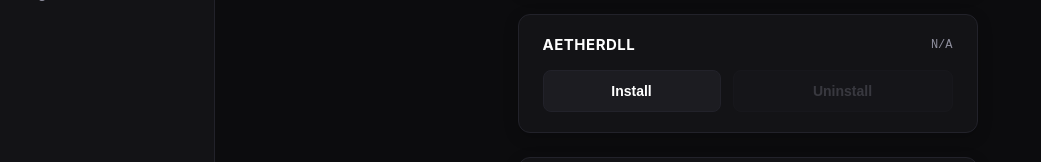
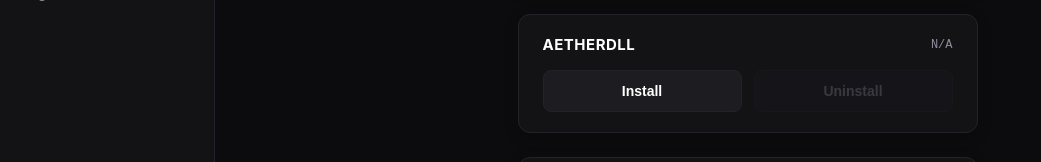
Before and after one commit to michelegoku3/Aether, a React (Vite) app in the folder AetherDesk/: page / in a window 1280 px wide. Both pictures are taken after a click on the button "Aether". Shown: the part 362-524 px from the top of the page, without its empty margins (0-1041 px from the left). Built offline with nearby package versions, Linux system fonts and the light colour scheme.

Commit message:
fix: correct size for dll update button with badge

```diff
--- a/AetherDesk/src/components/AetherView.tsx
+++ b/AetherDesk/src/components/AetherView.tsx
@@ -196,20 +196,17 @@ export const AetherView = ({ isUpdateAvailable, onUpdateComplete }: AetherViewPr
         </div>
         <div className="panel-actions">
           {/* Install/Update Button: Active if DLL is NOT installed, or if updates are available */}
-          <div style={{ position: 'relative', display: 'flex', flex: '1 1 0%' }}>
           <button
             onClick={handleInstallDll}
             className="panel-btn"
             disabled={isProcessing || (isDllInstalled && !isUpdateAvailable)}
-              style={{ width: '100%' }}
           >
             {isDllInstalled && isUpdateAvailable ? 'Update' : isDllInstalled ? 'Installed' : 'Install'}
-            </button>
-            {/* Superimposed glowing update dot overlay in top-right corner */}
+            {/* Superimposed glowing update dot overlay directly inside the relative button container! */}
             {isDllInstalled && isUpdateAvailable && (
               <span className="btn-update-dot" title="AetherDLL update is ready!"></span>
             )}
-          </div>
+          </button>
 
           {/* Uninstall Button: Active ONLY if DLL is detected/installed */}
           <button
--- a/AetherDesk/src/style.css
+++ b/AetherDesk/src/style.css
@@ -886,6 +886,7 @@ body {
   border-radius: 8px;
   cursor: pointer;
   text-align: center;
+  position: relative; /* Added relative positioning anchor for absolute child indicators (like btn-update-dot) */
   transition: all 0.2s ease;
 }
 
```
Lines whose indentation alone changed are shown as unchanged.
